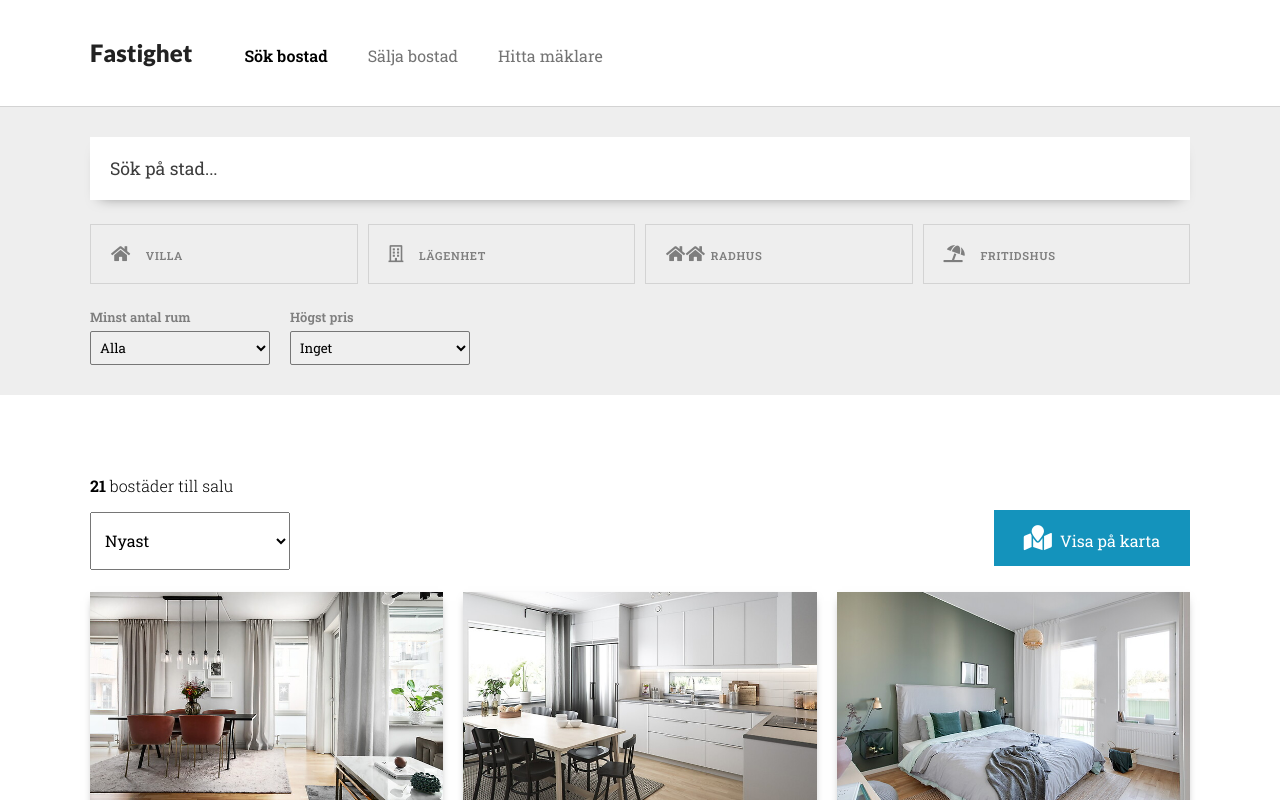
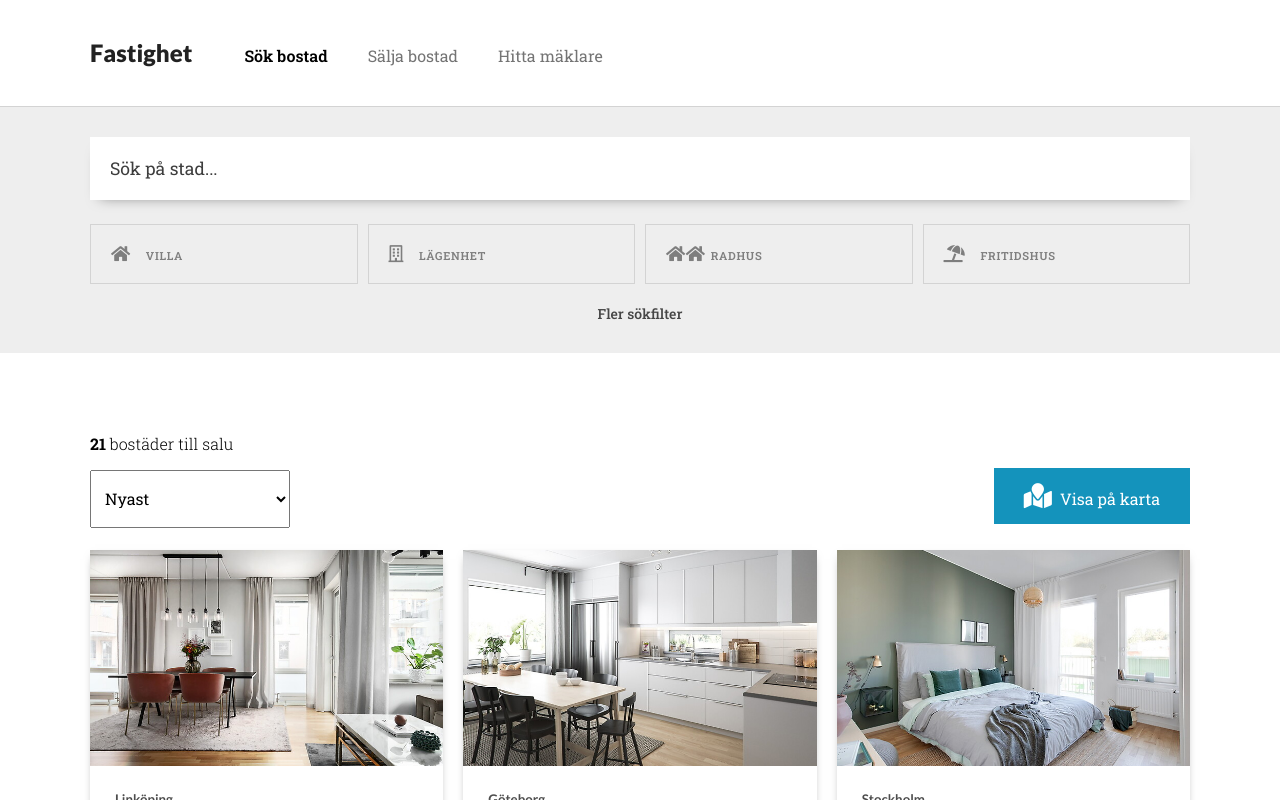
Before and after one commit to erikshumkov/real-estate-react, a React (Create React App) app: page /#/ in a window 1280 px wide. Shown: the top 800 px of the page. Built offline with nearby package versions, Linux system fonts and the light colour scheme.

Commit message:
add toggle for more filter options

```diff
--- a/src/js/layout/FilterSection.js
+++ b/src/js/layout/FilterSection.js
@@ -51,7 +51,13 @@ const FilterSection = ({
 
           <FilterButtons filter={filter} handleCheckboxToggle={handleCheckboxToggle} />
 
-          <FilterSelect handlePrice={handlePrice} handleRooms={handleRooms} />
+          <div className="more-filter">
+            <input type="checkbox" id="toggle" className="hidden" />
+            <label htmlFor="toggle" className="extra-filter-toggle">Fler sökfilter</label>
+            <div className="extra-filter">
+              <FilterSelect handlePrice={handlePrice} handleRooms={handleRooms} />
+            </div>
+          </div>
         </div>
       </div>
     </div>
--- a/src/scss/_filter.scss
+++ b/src/scss/_filter.scss
@@ -92,6 +92,45 @@
         }
       }
     }
+
+    .more-filter {
+      .extra-filter-toggle {
+        display: block;
+        position: relative;
+        margin: 20px 0 0;
+        text-align: center;
+        font-size: 14px;
+        font-weight: 500;
+        font-family: 'Roboto Slab', serif;
+        color: rgb(70, 70, 70);
+        cursor: pointer;
+        i {
+          margin-left: 10px;
+        }
+      }
+      .hidden {
+        position: absolute;
+        left: -100vw;
+      }
+      .extra-filter {
+        height: 0px;
+        overflow: hidden;
+        transition: 0.5s all ease;
+      }
+      #toggle:checked ~ .extra-filter {
+        height: 100px;
+      }
+      #toggle:checked + label:after {
+        content: 'Färre sökfilter';
+        position: absolute;
+        top: 0;
+        left: 0;
+        right: 0;
+        bottom: 0;
+        background: #eee;
+      }
+    }
+
     .filter-menu-extra {
       margin-top: 1.5rem;
       display: grid;
@@ -104,7 +143,7 @@
         }
         label {
           display: block;
-          color: rgb(126, 126, 126);
+          color: rgb(70, 70, 70);
           margin-bottom: 5px;
           font-family: 'Roboto Slab', sans-serif;
           font-weight: 600;
```
